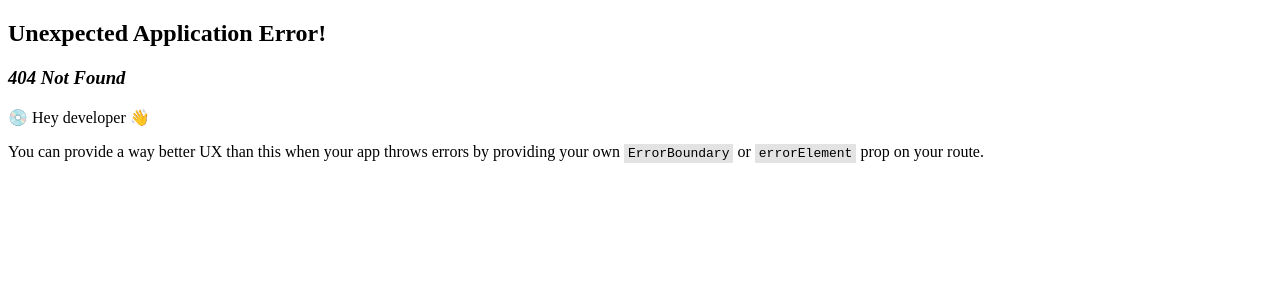
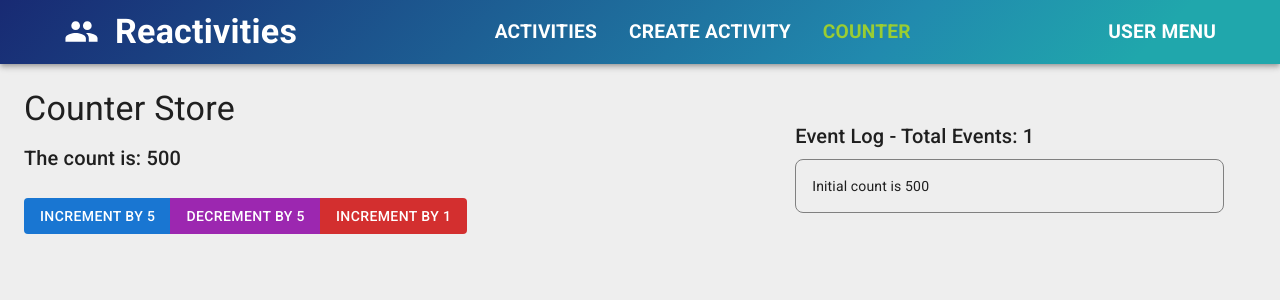
Before and after one commit to nanaessandoh/React_Dotnet_Project, a React (Vite) app in the folder clientapp/: page /counter in a window 1280 px wide. Before the commit this address had no page. Shown: the top 300 px of the page. Built offline with nearby package versions, Linux system fonts and the light colour scheme.

Commit message:
Added mobx

```diff
--- a/clientapp/package.json
+++ b/clientapp/package.json
@@ -22,6 +22,8 @@
     "@tanstack/react-query-devtools": "^5.90.2",
     "axios": "^1.12.2",
     "date-fns": "^4.1.0",
+    "mobx": "^6.15.0",
+    "mobx-react-lite": "^4.1.1",
     "react": "^19.2.0",
     "react-calendar": "^6.0.0",
     "react-dom": "^19.2.0",
--- a/clientapp/src/app/layout/NavBar.tsx
+++ b/clientapp/src/app/layout/NavBar.tsx
@@ -1,14 +1,19 @@
-import { AppBar, Box, Toolbar, Typography, Container, MenuItem } from '@mui/material';
+import { AppBar, Box, Toolbar, Typography, Container, MenuItem, LinearProgress } from '@mui/material';
 import { Group } from '@mui/icons-material';
 import { NavLink } from 'react-router';
 import MenuItemLink from '../shared/components/MenuItemLink';
+import { useStore } from '../../lib/hooks/useStore';
+import { Observer } from 'mobx-react-lite';
 
 
 export const NavBar = () => {
+    const { uiStore } = useStore();
+
     return (
         <Box sx={{ flexGrow: 1 }}>
             <AppBar position="static" sx={{
-                backgroundImage: 'linear-gradient(135deg, #182A73 0%, #218AAE 69%, #20A7AC 89%)'
+                backgroundImage: 'linear-gradient(135deg, #182A73 0%, #218AAE 69%, #20A7AC 89%)',
+                position: 'relative'
             }}>
                 <Container maxWidth="xl">
                     <Toolbar sx={{ display: 'flex', justifyContent: 'space-between' }}>
@@ -27,12 +32,29 @@ export const NavBar = () => {
                             <MenuItemLink to={"/createActivity"}>
                                 Create Activity
                             </MenuItemLink>
+                            <MenuItemLink to={"/counter"}>
+                                Counter
+                            </MenuItemLink>
                         </Box>
                         <MenuItem sx={{ fontSize: "1.2rem", textTransform: "uppercase", fontWeight: "bold" }}>
                             User menu
                         </MenuItem>
                     </Toolbar>
                 </Container>
+                <Observer>
+                    {() => uiStore.isLoading ? (
+                        <LinearProgress
+                            color='secondary'
+                            sx={{
+                                position: 'absolute',
+                                bottom: 0,
+                                left: 0,
+                                right: 0,
+                                height: 4
+                            }}
+                        />
+                    ) : null}
+                </Observer>
             </AppBar>
         </Box>
     )
--- a/clientapp/src/app/router/Routes.tsx
+++ b/clientapp/src/app/router/Routes.tsx
@@ -4,6 +4,7 @@ import HomePage from "../../features/home/HomePage";
 import ActivityDashBoard from "../../features/activities/dashboard/ActivityDashBoard";
 import ActivityForm from "../../features/activities/form/ActivityForm";
 import ActivityDetailsPage from "../../features/activities/details/ActivityDetailsPage";
+import Counter from "../../features/counter/Counter";
 
 export const router = createBrowserRouter([
     {
@@ -30,6 +31,10 @@ export const router = createBrowserRouter([
                 path: "manage/:activityId",
                 element: <ActivityForm key='manage' /> // Adding key to force remounting
             },
+            {
+                path: "counter",
+                element: <Counter />
+            }
         ]
     },
 ]);
--- a/clientapp/src/features/activities/details/ActivityDetailsHeader.tsx
+++ b/clientapp/src/features/activities/details/ActivityDetailsHeader.tsx
@@ -65,7 +65,7 @@ const ActivityDetailsHeader = ({ activity }: Props) => {
                                 variant="contained"
                                 color="primary"
                                 component={Link}
-                                to={`/manage/activityId`}
+                                to={`/manage/${activity.activityId}`}
                                 disabled={isCancelled}
                             >
                                 Manage Event
--- /dev/null
+++ b/clientapp/src/features/counter/Counter.tsx
@@ -0,0 +1,33 @@
+import { useStore } from '../../lib/hooks/useStore';
+import { observer } from 'mobx-react-lite';
+import { Box, Button, ButtonGroup, Typography } from '@mui/material';
+
+
+
+const Counter = observer(function Counter() {
+    const { counterStore } = useStore();
+
+    return (
+        <Box display='flex' justifyContent='space-between'>
+            <Box sx={{ width: '60%' }}>
+                <Typography variant="h4" gutterBottom>{counterStore.title}</Typography>
+                <Typography variant='h6'>The count is: {counterStore.count}</Typography>
+                <ButtonGroup sx={{ mt: 3 }} >
+                    <Button onClick={() => counterStore.increment(5)} variant='contained' color='primary'>Increment by 5</Button>
+                    <Button onClick={() => counterStore.decrement(5)} variant='contained' color='secondary'>Decrement by 5</Button>
+                    <Button onClick={() => counterStore.increment()} variant='contained' color='error'>Increment by 1</Button>
+                </ButtonGroup>
+            </Box>
+            <Box sx={{ width: '40%', p: 4 }}>
+                <Typography variant="h6" gutterBottom>Event Log - Total Events: {counterStore.eventCount}</Typography>
+                <Box sx={{ border: '1px solid grey', borderRadius: 2, p: 2 }}>
+                    {counterStore.events.map((event, index) => (
+                        <Typography key={index} variant="body2">{event}</Typography>
+                    ))}
+                </Box>
+            </Box>
+        </Box>
+    )
+});
+
+export default Counter;
--- a/clientapp/src/lib/api/agent.ts
+++ b/clientapp/src/lib/api/agent.ts
@@ -1,19 +1,29 @@
-import axios from "axios";
+import axios, { AxiosError } from "axios";
+import { store } from "../stores/store";
 
 const sleep = (delay: number) => {
     return new Promise((resolve) => {
         setTimeout(resolve, delay);
     });
 }
+
 const agent = axios.create({
     baseURL: import.meta.env.VITE_API_URL,
 });
 
+agent.interceptors.request.use(config => {
+    store.uiStore.isBusy();
+    return config;
+});
+
 agent.interceptors.response.use(async response => {
+    try {
         await sleep(1000);
         return response;
-}, async error => {
-    const { data, status } = error.response;
+    } catch (error) {
+        const axiosError = error as AxiosError;
+        const data = axiosError.response?.data;
+        const status = axiosError.response?.status;
         switch (status) {
             case 400:
                 console.log('Bad Request', data);
@@ -32,6 +42,9 @@ agent.interceptors.response.use(async response => {
                 break;
         }
         return Promise.reject(error);
+    } finally {
+        store.uiStore.isIdle();
+    }
 });
 
 export default agent;
--- a/clientapp/src/lib/hooks/useActivities.ts
+++ b/clientapp/src/lib/hooks/useActivities.ts
@@ -1,8 +1,10 @@
 import { useMutation, useQuery, useQueryClient } from "@tanstack/react-query";
 import agent from "../api/agent";
+import { useLocation } from "react-router";
 
 export const useActivities = (activityId?: string) => {
     const queryClient = useQueryClient();
+    const location = useLocation();
 
     // get activities
     const { data: activities, isPending } = useQuery({
@@ -10,7 +12,8 @@ export const useActivities = (activityId?: string) => {
         queryFn: async () => {
             const response = await agent.get<Activity[]>('/activities');
             return response.data;
-        }
+        },
+        enabled: location.pathname === '/activities' && !activityId
     });
 
     // get activity by id
--- /dev/null
+++ b/clientapp/src/lib/hooks/useStore.ts
@@ -0,0 +1,6 @@
+import { useContext } from "react"
+import { StoreContext } from "../stores/store";
+
+export const useStore = () => {
+    return useContext(StoreContext);
+}
--- /dev/null
+++ b/clientapp/src/lib/stores/counterStore.ts
@@ -0,0 +1,31 @@
+import { makeAutoObservable } from 'mobx';
+
+export default class CounterStore {
+    title: string = 'Counter Store';
+    count: number = 500;
+    events: string[] = [
+        `Initial count is ${this.count}`
+    ];
+
+    constructor() {
+        makeAutoObservable(this);
+    }
+
+    reset = () => {
+        this.count = 0;
+    }
+
+    increment = (amount: number = 1) => {
+        this.count += amount;
+        this.events.push(`Incremented by ${amount} - new count is ${this.count}`);
+    }
+
+    decrement = (amount: number = 1) => {
+        this.count -= amount;
+        this.events.push(`Decremented by ${amount} - new count is ${this.count}`);
+    }
+
+    get eventCount() {
+        return this.events.length;
+    }
+}
--- /dev/null
+++ b/clientapp/src/lib/stores/store.ts
@@ -0,0 +1,15 @@
+import { createContext } from "react";
+import CounterStore from "./counterStore";
+import UIStore from "./uiStore";
+
+interface Store {
+    counterStore: CounterStore;
+    uiStore: UIStore;
+}
+
+export const store: Store = {
+    counterStore: new CounterStore(),
+    uiStore: new UIStore()
+};
+
+export const StoreContext = createContext<Store>(store);
--- /dev/null
+++ b/clientapp/src/lib/stores/uiStore.ts
@@ -0,0 +1,17 @@
+import { makeAutoObservable } from "mobx";
+
+export default class UIStore {
+    isLoading: boolean = false;
+
+    constructor() {
+        makeAutoObservable(this);
+    }
+
+    isBusy = () => {
+        this.isLoading = true;
+    }
+
+    isIdle = () => {
+        this.isLoading = false;
+    }
+}
--- a/clientapp/src/main.tsx
+++ b/clientapp/src/main.tsx
@@ -9,14 +9,17 @@ import { QueryClientProvider, QueryClient } from '@tanstack/react-query';
 import { ReactQueryDevtools } from '@tanstack/react-query-devtools';
 import { RouterProvider } from 'react-router';
 import { router } from './app/router/Routes.tsx';
+import { store, StoreContext } from './lib/stores/store.ts';
 
 const queryClient = new QueryClient();
 
 createRoot(document.getElementById('root')!).render(
   <StrictMode>
-    <QueryClientProvider client={queryClient}>
-      <ReactQueryDevtools initialIsOpen={false} />
-      <RouterProvider router={router} />
-    </QueryClientProvider>
+    <StoreContext.Provider value={store}>
+      <QueryClientProvider client={queryClient}>
+        <ReactQueryDevtools initialIsOpen={false} />
+        <RouterProvider router={router} />
+      </QueryClientProvider>
+    </StoreContext.Provider>
   </StrictMode>
 )
```
Also changed, not shown: 1 other file (tests, documents, lock files or other folders). Lines whose indentation alone changed are shown as unchanged.
